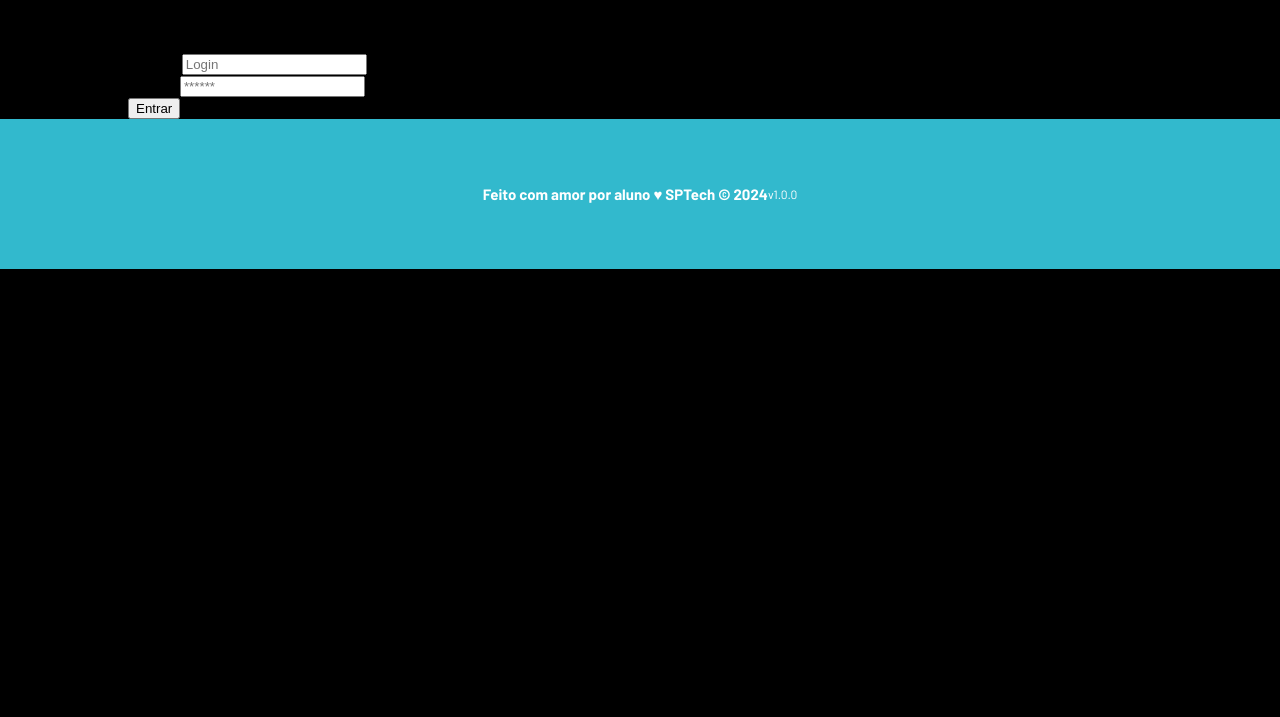
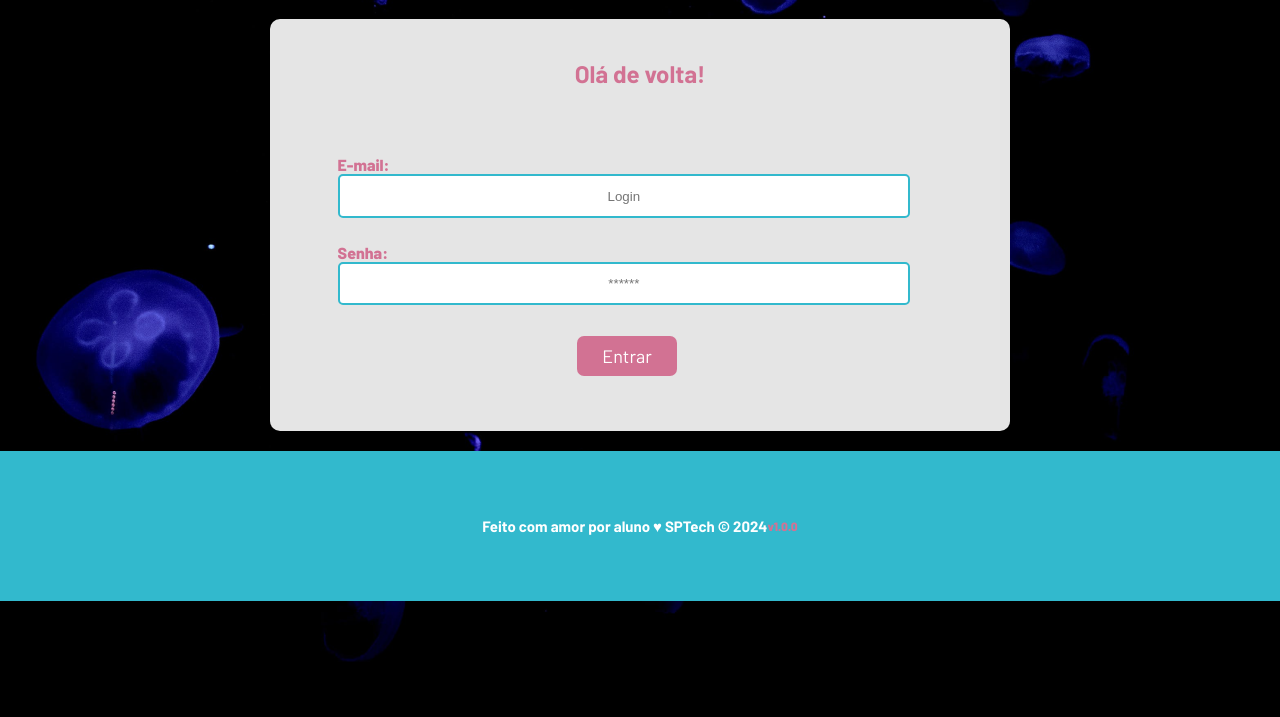
Before and after one commit to matheussaldanha22/atvPI---acquatech, a plain HTML site: page login.html in a window 1280 px wide. Shown: the part 83-800 px from the top of the page. Drawn offline with Linux system fonts and the light colour scheme.

Commit message:
Commit atualização css login/cadastro

```diff
--- a/styles/style.css
+++ b/styles/style.css
@@ -1,22 +1,21 @@
-/* Adicionar aqui toda a estilização criada para sua aplicação. */
 @import url('https://fonts.googleapis.com/css2?family=Barlow:ital,wght@0,100;0,200;0,300;0,400;0,500;0,600;0,700;0,800;0,900;1,100;1,200;1,300;1,400;1,500;1,600;1,700;1,800;1,900&display=swap');
 
 body{
     margin: 0;
     padding: 0;
-    font-family: 'Barlow', sans-serif;
+    font-family: "Barlow", sans-serif;
     background-color: black;
 }
 
-:root {
-    --tamanho-header:80px;
+:root{
+    --tamanho-header: 80px;
     --tamanho-banner: calc(100vh - var(--tamanho-header) - var(--tamanho-footer) - 2px);
     --tamanho-login: calc(100vh - var(--tamanho-header) - var(--tamanho-footer) - 2px);
-    --tamanho-footer:65px;
+    --tamanho-footer: 65px;
 }
 
 .header{
-    height: var(--tamanho-footer);
+    height: var(--tamanho-header);
     border-bottom: 2px solid #32b9cd;
 }
 
@@ -43,24 +42,25 @@ body{
 
 .navbar{
     width: 300px;
+    align-items: center;
     display: flex;
-    align-items: center;
     justify-content: space-between;
-    list-style:none;
+    list-style: none;
     color: #e3b062;
 }
 
 .titulo{
-    color:#32b9cd;
-    width: fit-content;
+    color: #32b9cd;
+    width: fit-content;   /* manter o tamanho e se adaptar a tela */
+    font-weight: 500;
     font-weight: 800;
 }
 
 .banner{
     height: var(--tamanho-banner);
-    color:white;
+    color: white;
     background-image: url('../assets/imgs/bg-jelly-fish-para-home.png');
-    background-size:cover;
+    background-size: cover;
 }
 
 .banner .container{
@@ -68,7 +68,6 @@ body{
     align-items: center;
     height: 100%;
 }
-
 .banner .container p{
     width: 50%;
     margin: 0;
@@ -80,7 +79,7 @@ body{
     font-weight: 800;
 }
 
-.social{
+.social {
     background-color: #e5e5e5;
     display: flex;
     justify-content: center;
@@ -99,12 +98,10 @@ body{
     flex-direction: column;
     align-items: center;
 }
-
 .box img{
     width: 170px;
 }
-
-/* FOOTER  */
+/* FOOTER */
 
 .footer{
     background-color: #32b9cd;
@@ -119,6 +116,83 @@ body{
     align-items: center;
 }
 
-.version {
+.version{
     font-size: 12px;
 }
+
+/* cadastro */
+
+.header{
+background-color: black;
+}
+
+body{
+    margin: 0;
+    padding: 0;
+    height: var(--tamanho-header);
+    font-family: "Barlow", sans-serif;
+    background-image: url("../assets/imgs/bg-jelly-fish-para_outras_pags.png");
+}
+
+:root{
+    --tamanho-header: 80px;
+    --tamanho-banner: calc(100vh - var(--tamanho-header) - var(--tamanho-footer) - 2px);
+    --tamanho-login: calc(100vh - var(--tamanho-header) - var(--tamanho-footer) - 2px);
+    --tamanho-footer: 65px;}
+
+.login h2 {
+    background-color: #E5E5E5 ;
+    display: flex;
+    justify-content: center;
+    color: #D27293;
+}
+.container{
+    justify-content: center;
+}
+.container .card{
+    justify-content: center;
+    background-color: #E5E5E5;
+    margin-top: 20px;
+    margin-bottom: 20px;
+    padding:20px;
+    width: 700px;
+    border-radius: 10px;
+}
+span{
+    font-family: "Barlow", sans-serif;
+    color: #D27293;
+    font-weight: 800;
+}
+
+.formulario{
+    padding: 5%;
+}
+
+.campo{
+    padding: 2%;
+}
+input{
+    text-align: center;
+    padding: 2%;
+    border: 2px solid #32b9cd;
+    border-radius: 5px;
+    width: 90%;
+}
+.botao{
+    margin-top: 3%;
+    margin-left: 40%;
+    background-color: #D27293;
+    width: 100px;
+    height: 40px;
+    border: none;
+    border-radius: 7px;
+    font-family: "Barlow", sans-serif;
+    font-weight: 800px;
+    font-size: 18px;
+    color: white;
+    cursor: pointer;
+}
+
+.botao:hover{
+    background-color: #e3b062;
+}
```
